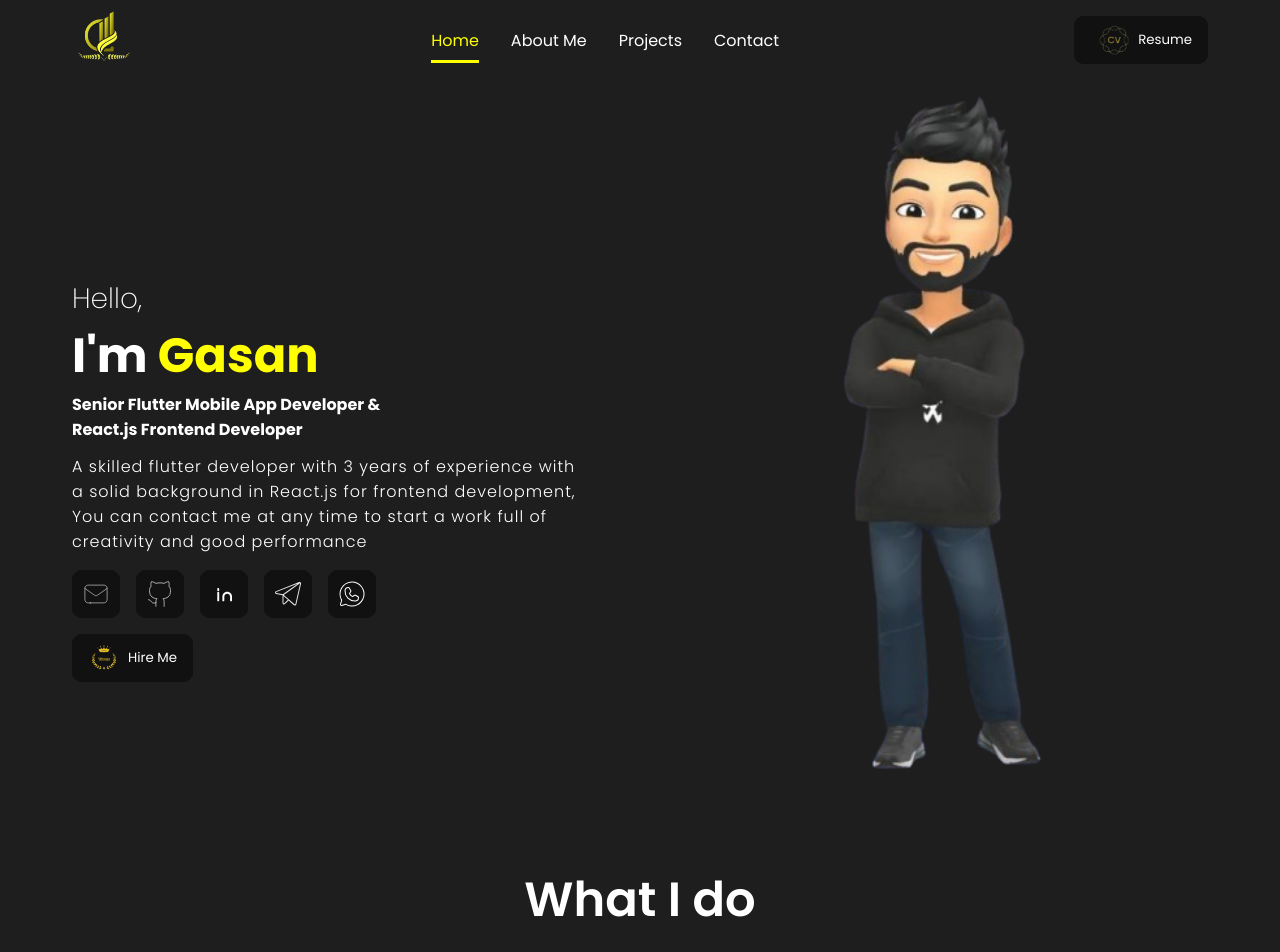
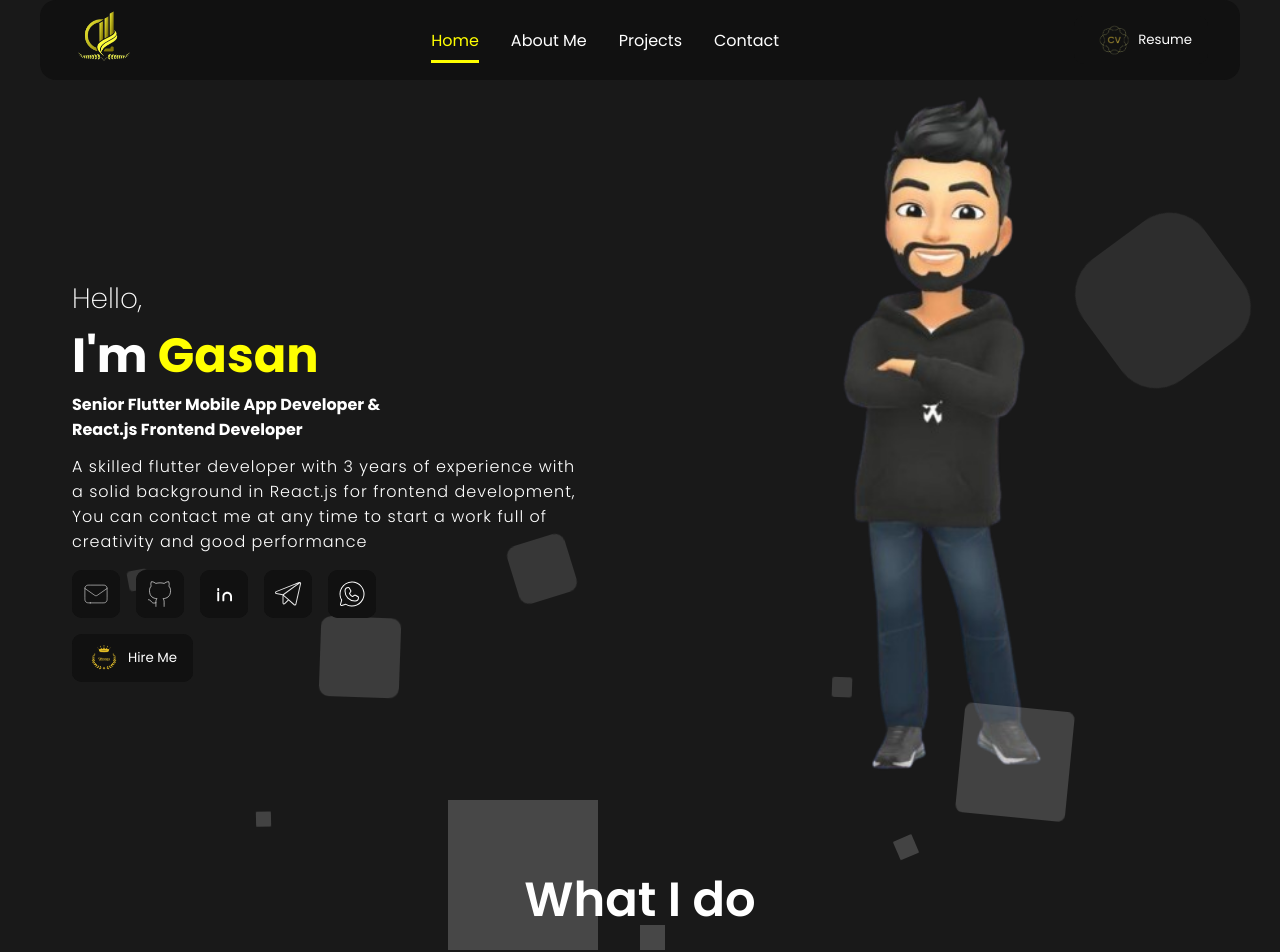
Before and after one commit to Gasan33/Portofilo, a React (Create React App) app: page / in a window 1280 px wide. Shown: the top 952 px of the page. Built offline with nearby package versions, Linux system fonts and the light colour scheme.

Commit message:
change design

```diff
--- a/package.json
+++ b/package.json
@@ -40,5 +40,8 @@
       "last 1 firefox version",
       "last 1 safari version"
     ]
+  },
+  "devDependencies": {
+    "sass": "^1.79.4"
   }
 }
--- a/public/style.css
+++ b/public/style.css
@@ -7,11 +7,153 @@
     font-family: "Poppins", sans-serif;
 }
 
+@import url('https://fonts.googleapis.com/css?family=Exo:400,700');
+
+
 body {
-    background: rgb(30, 30, 30);
+    background: rgb(25, 25, 25);
     color: white;
     overflow: hidden;
     overflow-y: scroll;
+}
+
+
+.context {
+    width: 100%;
+    position: absolute;
+    top: 50vh;
+
+}
+
+.context h1 {
+    text-align: center;
+    color: #fff;
+    font-size: 50px;
+}
+
+
+.area {
+    background: rgb(30, 30, 30);
+    background: -webkit-linear-gradient(to left, #8f94fb, #4e54c8);
+    width: 100%;
+    height: 100%;
+    position: fixed;
+
+}
+
+.circles {
+    position: sticky;
+    top: 0;
+    left: 0;
+    width: 100%;
+    height: 100%;
+    overflow: hidden;
+}
+
+.circles li {
+    position: fixed;
+    display: block;
+    list-style: none;
+    width: 20px;
+    height: 20px;
+    background: rgba(255, 255, 255, 0.2);
+    animation: animate 25s linear infinite;
+    bottom: -150px;
+
+}
+
+.circles li:nth-child(1) {
+    left: 25%;
+    width: 80px;
+    height: 80px;
+    animation-delay: 0s;
+}
+
+
+.circles li:nth-child(2) {
+    left: 10%;
+    width: 20px;
+    height: 20px;
+    animation-delay: 2s;
+    animation-duration: 12s;
+}
+
+.circles li:nth-child(3) {
+    left: 70%;
+    width: 20px;
+    height: 20px;
+    animation-delay: 4s;
+}
+
+.circles li:nth-child(4) {
+    left: 40%;
+    width: 60px;
+    height: 60px;
+    animation-delay: 0s;
+    animation-duration: 18s;
+}
+
+.circles li:nth-child(5) {
+    left: 65%;
+    width: 20px;
+    height: 20px;
+    animation-delay: 0s;
+}
+
+.circles li:nth-child(6) {
+    left: 75%;
+    width: 110px;
+    height: 110px;
+    animation-delay: 3s;
+}
+
+.circles li:nth-child(7) {
+    left: 35%;
+    width: 150px;
+    height: 150px;
+    animation-delay: 7s;
+}
+
+.circles li:nth-child(8) {
+    left: 50%;
+    width: 25px;
+    height: 25px;
+    animation-delay: 15s;
+    animation-duration: 45s;
+}
+
+.circles li:nth-child(9) {
+    left: 20%;
+    width: 15px;
+    height: 15px;
+    animation-delay: 2s;
+    animation-duration: 35s;
+}
+
+.circles li:nth-child(10) {
+    left: 85%;
+    width: 150px;
+    height: 150px;
+    animation-delay: 0s;
+    animation-duration: 11s;
+}
+
+
+
+@keyframes animate {
+
+    0% {
+        transform: translateY(0) rotate(0deg);
+        opacity: 1;
+        border-radius: 0;
+    }
+
+    100% {
+        transform: translateY(-1000px) rotate(720deg);
+        opacity: 0;
+        border-radius: 50%;
+    }
+
 }
 
 .glow-on-hover {
@@ -83,4 +225,15 @@ body {
     100% {
         background-position: 0 0;
     }
+
+    100% {
+        width: 0;
+        opacity: 0;
+    }
 }
+
+@keyframes blink {
+    50% {
+        opacity: 0.6;
+    }
+}
--- a/src/App.js
+++ b/src/App.js
@@ -8,6 +8,18 @@ import Footer from "./component/Footer/footer";
 function App() {
   return (
     <div className="App">
+      <ul class="circles">
+        <li></li>
+        <li></li>
+        <li></li>
+        <li></li>
+        <li></li>
+        <li></li>
+        <li></li>
+        <li></li>
+        <li></li>
+        <li></li>
+      </ul>
       <Navbar />
       <Intro />
       <Skills />
--- a/src/component/Contact/contact.css
+++ b/src/component/Contact/contact.css
@@ -48,6 +48,8 @@
 }
 
 .contactForm {
+    position: sticky;
+
     margin: 1rem;
     display: flex;
     flex-direction: column;
@@ -68,7 +70,7 @@
     color: white;
     border: none;
     border-radius: 0.5rem;
-    background: rgb(40, 40, 40);
+    background: #111;
     margin-bottom: 1rem;
 }
 
--- a/src/component/Footer/footer.css
+++ b/src/component/Footer/footer.css
@@ -1,7 +1,8 @@
 .footer {
+    position: sticky;
     width: 100vw;
     height: 4rem;
-    background: rgb(40, 40, 40);
+    background: #111;
     display: flex;
     align-items: center;
     justify-content: center;
--- a/src/component/NavBar/navbar.css
+++ b/src/component/NavBar/navbar.css
@@ -1,5 +1,5 @@
 .navbar {
-    background: rgb(30, 30, 30);
+    background: #111;
     height: 5rem;
     width: 100vw;
     margin: 0 auto;
@@ -11,6 +11,7 @@
     position: sticky;
     top: 0;
     z-index: 3;
+    border-radius: 16px;
 }
 
 .logo {
--- a/src/component/NavBar/navbar.js
+++ b/src/component/NavBar/navbar.js
@@ -14,10 +14,10 @@ const Navbar = () => {
             <img src={logo} alt="logo" className="logo" />
             <div className="desktopMenu">
                 <Link activeClass="active" to="intro" spy={true} smooth={true} offset={-100} duration={500} className="desktopMenuListItem">Home</Link>
-                <Link activeClass="active" to="skills" spy={true} smooth={true} offset={-50} duration={500} className="desktopMenuListItem">About Me</Link>
-                <Link activeClass="active" to="works" spy={true} smooth={true} offset={-50} duration={500} className="desktopMenuListItem">Projects</Link>
+                <Link activeClass="active" to="skills" spy={true} smooth={true} offset={-100} duration={500} className="desktopMenuListItem">About Me</Link>
+                <Link activeClass="active" to="works" spy={true} smooth={true} offset={-100} duration={500} className="desktopMenuListItem">Projects</Link>
                 {/* <Link activeClass="active" to="clients" spy={true} smooth={true} offset={-50} duration={500} className="desktopMenuListItem">Clients</Link> */}
-                <Link activeClass="active" to="contact" spy={true} smooth={true} offset={-50} duration={500} className="desktopMenuListItem">Contact</Link>
+                <Link activeClass="active" to="contact" spy={true} smooth={true} offset={-100} duration={500} className="desktopMenuListItem">Contact</Link>
             </div>
             <button className="glow-on-hover" onClick={() => openInNewTab("https://drive.google.com/file/d/1XvxuoqAA3lKbPVToxPMhAhYO-4Nmu9XV/view?usp=sharing")}>
                 <img src={cv} alt="" className="desktopMenuImg" />Resume</button>
--- a/src/component/Skills/skills.css
+++ b/src/component/Skills/skills.css
@@ -34,6 +34,7 @@
 }
 
 .skillBar {
+    position: sticky;
     display: flex;
     margin: 1rem;
     padding: 1.5rem 2rem;
```
Also changed, not shown: 1 other file (tests, documents, lock files or other folders).
